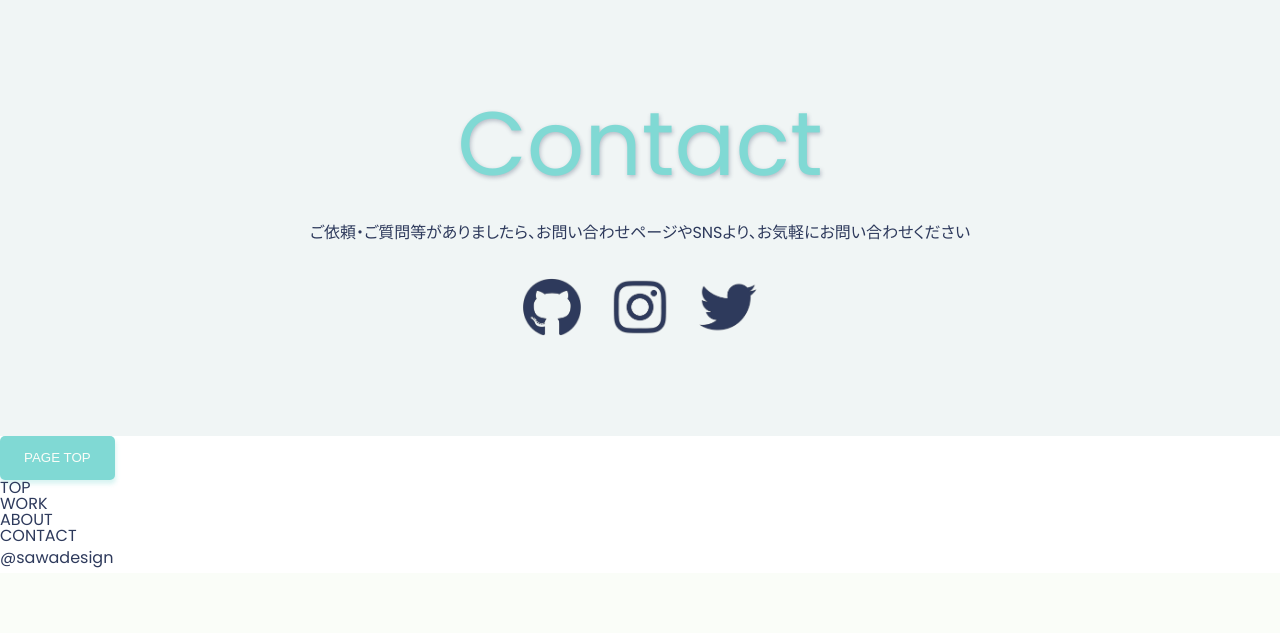
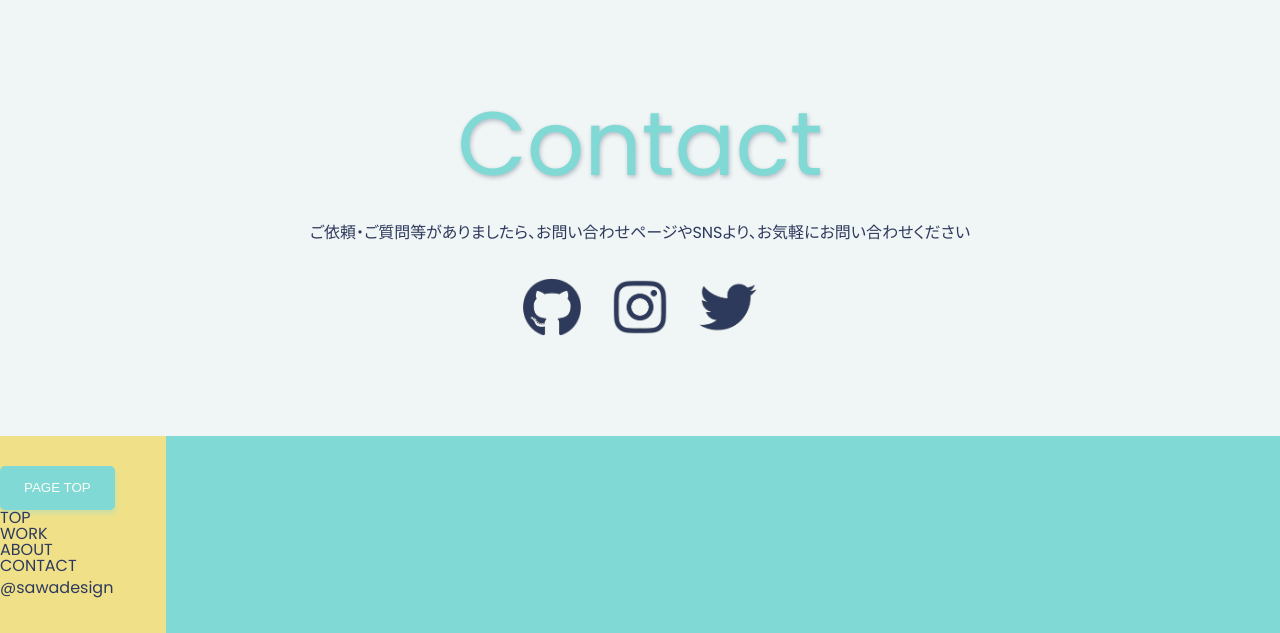
Before and after one commit to SawakoSugimori/Dezasuta-GitHub, a PHP site: page / in a window 1280 px wide. Shown: the part 3097-3730 px from the top of the page. Before the commit the page ends 3665 px from the top, so only its background shows below. Run offline with PHP 8.4, Linux system fonts and the light colour scheme; style sheets or scripts are compiled from the project's sources.

Commit message:
Style: Split a background into 2 colors

```diff
--- a/portfolio/css/commons.css
+++ b/portfolio/css/commons.css
@@ -123,4 +123,11 @@ button {
 .global_nav .social_icon {
   width: 40px;
   margin-left: 12%;
+}
+
+/* Footer */
+footer .footer_bg {
+  padding-top: 30px;
+  padding-bottom: 30px;
+  background: linear-gradient(90deg, #f0e189 0%, #f0e189 13%, #80d9d4 13%, #80d9d4 100%);
 }/*# sourceMappingURL=commons.css.map */
--- a/portfolio/css/commons.scss
+++ b/portfolio/css/commons.scss
@@ -122,3 +122,18 @@ button {
         margin-left: 12%;
     }
 }
+
+/* Footer */
+footer {
+    .footer_bg {
+        padding-top: 30px;
+        padding-bottom: 30px;
+        background: linear-gradient(
+            90deg,
+            $accent-color 0%,
+            $accent-color 13%,
+            $secondary-color 13%,
+            $secondary-color 100%
+        );
+    }
+}
--- a/portfolio/index.html
+++ b/portfolio/index.html
@@ -221,6 +221,7 @@
     </section>
     <!-- Footer -->
     <footer>
+        <div class="footer_bg">
             <div class="footer_left">
                 <button>page top</button>
             </div>
@@ -233,6 +234,7 @@
                 </ul>
                 <p>@sawadesign</p>
             </div>
+        </div>
 
 
     </footer>
```
Also changed, not shown: 1 other file. Lines whose indentation alone changed are shown as unchanged.
